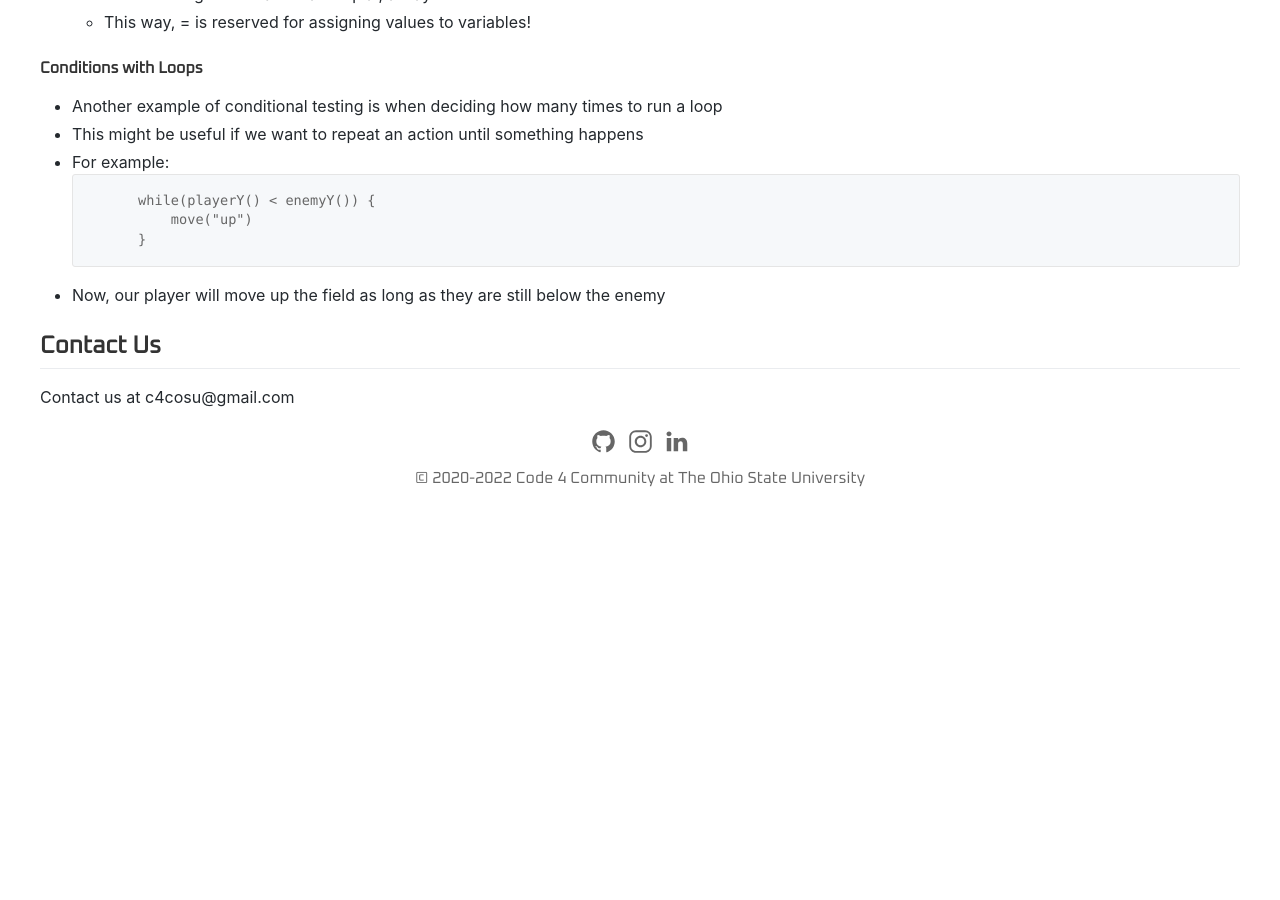
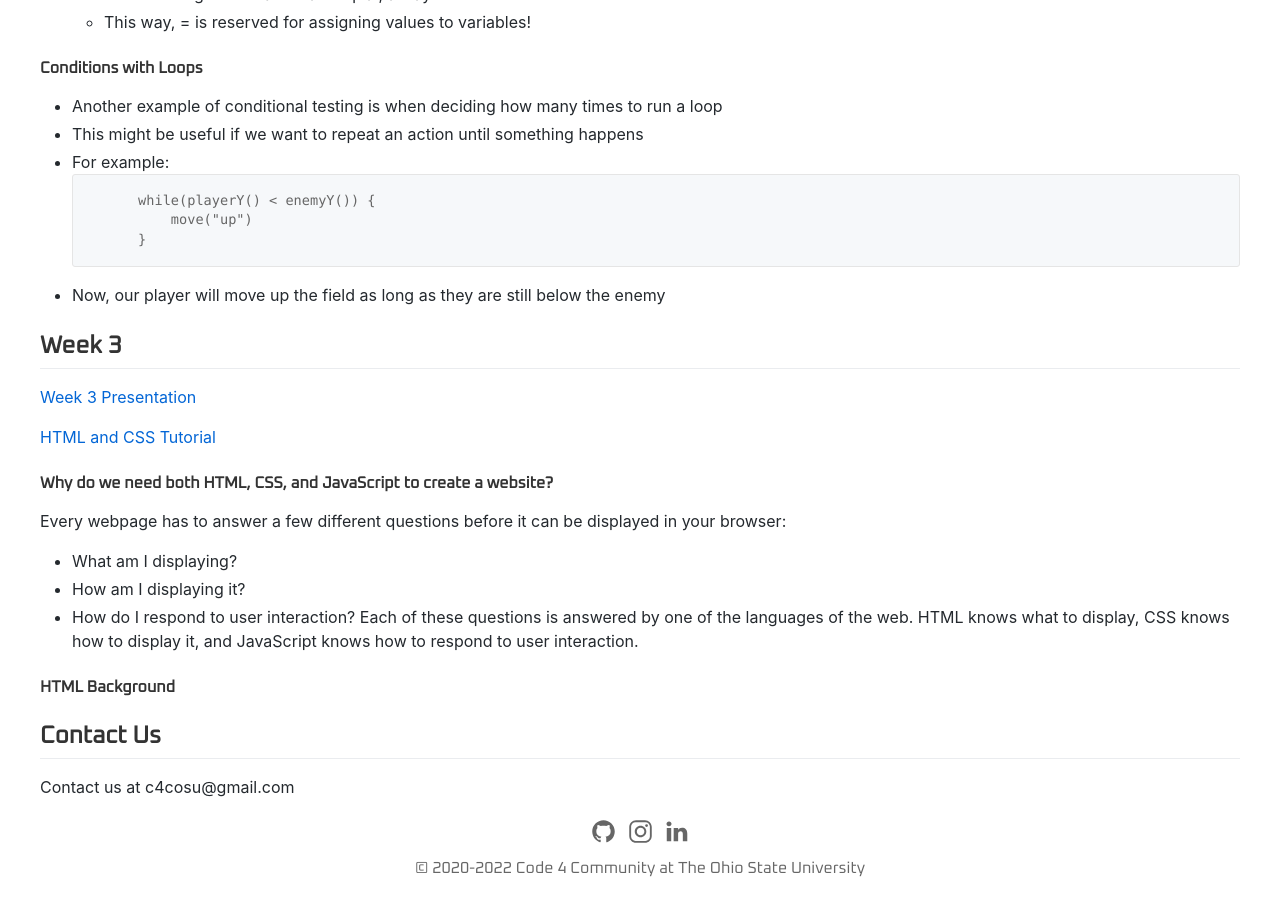
Before and after one commit to Code4Community/Code4Community.github.io, a Jekyll site: the page built from outreach_presentations/cosi_2022.md, in a window 1280 px wide and 900 px high, scrolled down 2088 px. Built offline with Jekyll 4.4.1, drawn with Linux system fonts in a browser that asks for light colours; nearby versions of some CDN libraries; before the commit the page ends 2598 px from its top, so only the background shows below that.

Commit message:
Beginning of Week 3

```diff
--- a/outreach_presentations/cosi_2022.md
+++ b/outreach_presentations/cosi_2022.md
@@ -101,6 +101,20 @@ content_style: github_markdown
 * Now, our player will move up the field as long as they are still below the enemy
 
 
+## Week 3
+[Week 3 Presentation](https://docs.google.com/presentation/d/1lbd3DrWwG3ycWX8kxR9TvdqkcWEAi2m0eHeHkj7Az10/edit?usp=sharing)
+
+[HTML and CSS Tutorial](https://c4cosu.com/tutorials/html-css)
+
+#### Why do we need both HTML, CSS, and JavaScript to create a website?
+Every webpage has to answer a few different questions before it can be displayed in your browser:
+* What am I displaying?
+* How am I displaying it?
+* How do I respond to user interaction?
+Each of these questions is answered by one of the languages of the web. HTML knows what to display, CSS knows how to display it, and JavaScript knows how to respond to user interaction.
+
+#### HTML Background
+
 
 ## Contact Us
 Contact us at c4cosu@gmail.com
```
